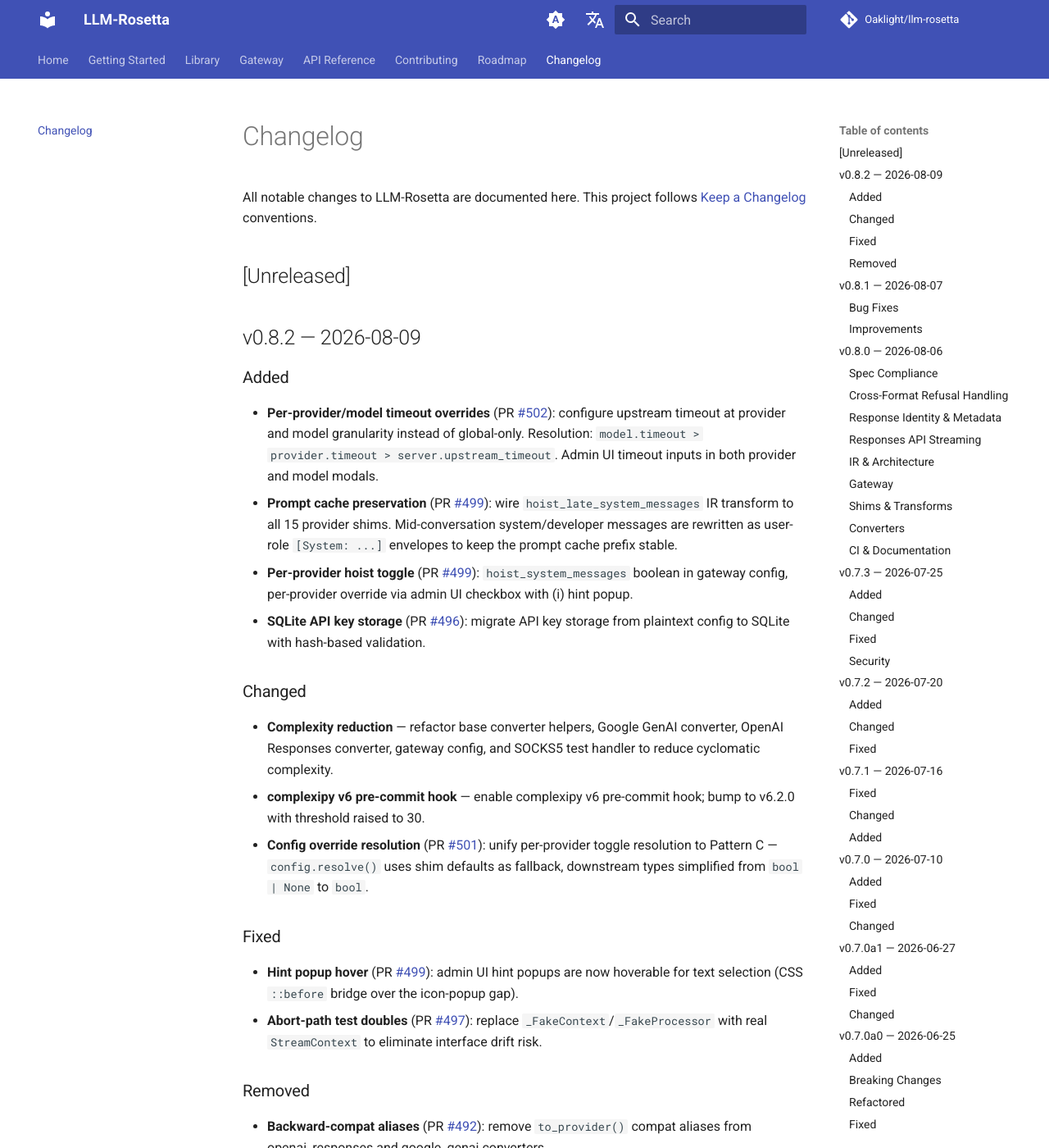
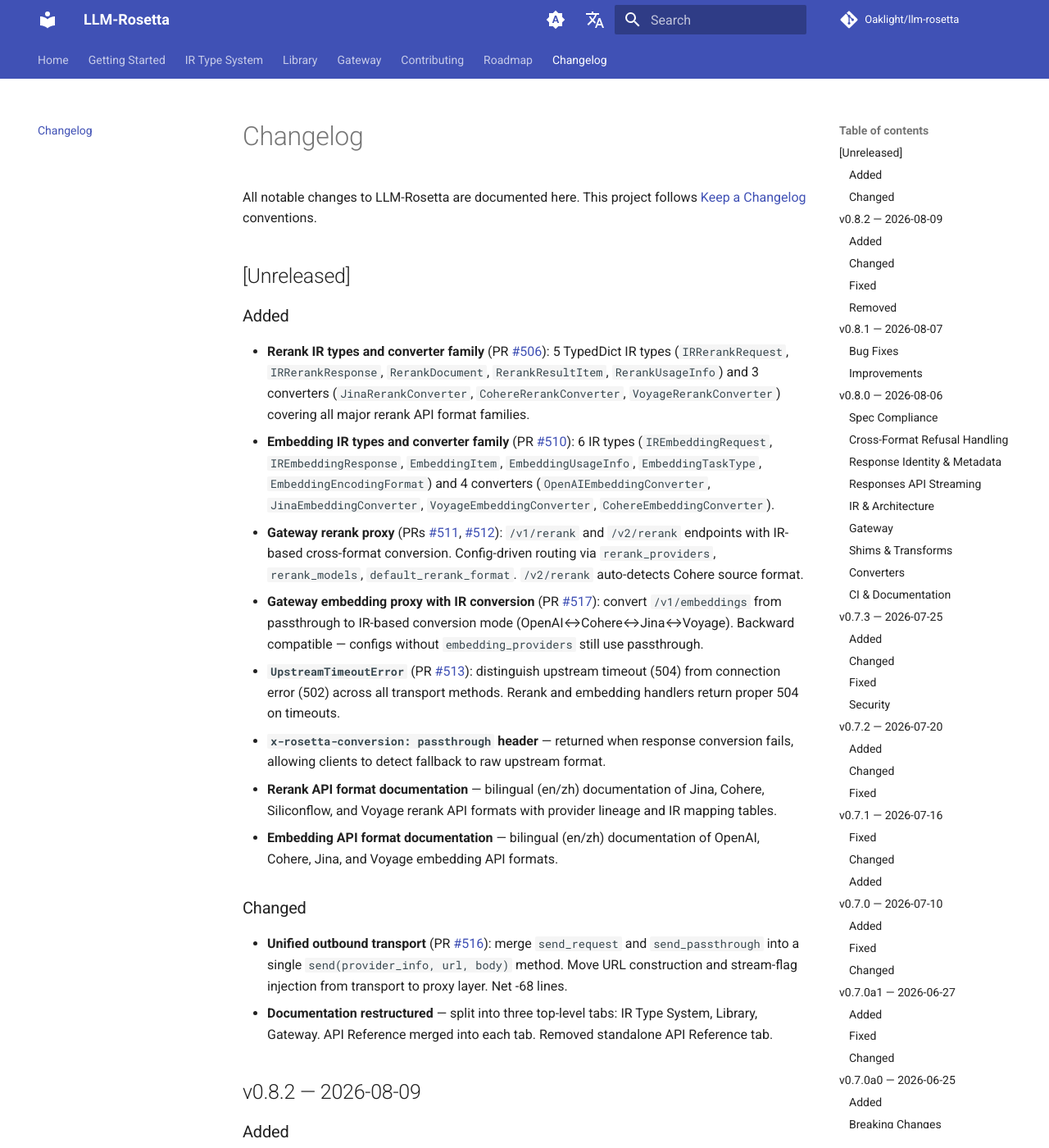
Before and after one commit to Oaklight/llm-rosetta, an MkDocs documentation site: the page built from docs/changelog.md, in a window 1280 px wide and 1400 px high. Shown: the whole window at 82% size. Built offline with MkDocs 1.6.1 and Material for MkDocs 9.7.7, drawn with Linux system fonts in a browser that asks for light colours; comment, search, counter and statistics services are not loaded.

Commit message:
docs: restructure nav + update for rerank/embedding
- Split nav into 3 top-level tabs: IR Type System, Library, Gateway
- Merge API Reference into each tab (no standalone API Reference tab)
- Gateway index: add /v1/rerank, /v2/rerank endpoints; update embeddings
  from "passthrough" to "cross-format conversion via IR"
- Changelog: add [Unreleased] entries for rerank/embedding IR, converters,
  gateway integration, transport unification, UpstreamTimeoutError

```diff
--- a/docs/changelog.md
+++ b/docs/changelog.md
@@ -7,6 +7,22 @@
 All notable changes to LLM-Rosetta are documented here. This project follows [Keep a Changelog](https://keepachangelog.com/) conventions.
 
 ## [Unreleased]
+
+### Added
+
+- **Rerank IR types and converter family** (PR [#506](https://github.com/Oaklight/llm-rosetta/pull/506)): 5 TypedDict IR types (`IRRerankRequest`, `IRRerankResponse`, `RerankDocument`, `RerankResultItem`, `RerankUsageInfo`) and 3 converters (`JinaRerankConverter`, `CohereRerankConverter`, `VoyageRerankConverter`) covering all major rerank API format families.
+- **Embedding IR types and converter family** (PR [#510](https://github.com/Oaklight/llm-rosetta/pull/510)): 6 IR types (`IREmbeddingRequest`, `IREmbeddingResponse`, `EmbeddingItem`, `EmbeddingUsageInfo`, `EmbeddingTaskType`, `EmbeddingEncodingFormat`) and 4 converters (`OpenAIEmbeddingConverter`, `JinaEmbeddingConverter`, `VoyageEmbeddingConverter`, `CohereEmbeddingConverter`).
+- **Gateway rerank proxy** (PRs [#511](https://github.com/Oaklight/llm-rosetta/pull/511), [#512](https://github.com/Oaklight/llm-rosetta/pull/512)): `/v1/rerank` and `/v2/rerank` endpoints with IR-based cross-format conversion. Config-driven routing via `rerank_providers`, `rerank_models`, `default_rerank_format`. `/v2/rerank` auto-detects Cohere source format.
+- **Gateway embedding proxy with IR conversion** (PR [#517](https://github.com/Oaklight/llm-rosetta/pull/517)): convert `/v1/embeddings` from passthrough to IR-based conversion mode (OpenAI↔Cohere↔Jina↔Voyage). Backward compatible — configs without `embedding_providers` still use passthrough.
+- **`UpstreamTimeoutError`** (PR [#513](https://github.com/Oaklight/llm-rosetta/pull/513)): distinguish upstream timeout (504) from connection error (502) across all transport methods. Rerank and embedding handlers return proper 504 on timeouts.
+- **`x-rosetta-conversion: passthrough` header** — returned when response conversion fails, allowing clients to detect fallback to raw upstream format.
+- **Rerank API format documentation** — bilingual (en/zh) documentation of Jina, Cohere, Siliconflow, and Voyage rerank API formats with provider lineage and IR mapping tables.
+- **Embedding API format documentation** — bilingual (en/zh) documentation of OpenAI, Cohere, Jina, and Voyage embedding API formats.
+
+### Changed
+
+- **Unified outbound transport** (PR [#516](https://github.com/Oaklight/llm-rosetta/pull/516)): merge `send_request` and `send_passthrough` into a single `send(provider_info, url, body)` method. Move URL construction and stream-flag injection from transport to proxy layer. Net -68 lines.
+- **Documentation restructured** — split into three top-level tabs: IR Type System, Library, Gateway. API Reference merged into each tab. Removed standalone API Reference tab.
 
 ## v0.8.2 — 2026-08-09
 
--- a/mkdocs.yml
+++ b/mkdocs.yml
@@ -107,23 +107,31 @@
       - Core Concepts: guide/concepts.md
       - Library Quick Start: getting-started/library-quickstart.md
       - Gateway Quick Start: getting-started/gateway-quickstart.md
+  - IR Type System:
+      - IR Types: guide/ir-types.md
+      - API Layers: guide/api-layers.md
+      - Chat API Standards: guide/api-standards.md
+      - Rerank API Formats: guide/rerank-formats.md
+      - Embedding API Formats: guide/embedding-formats.md
+      - API Reference: api/types.md
   - Library:
       - Provider Compatibility: guide/compatibility.md
-      - Converters:
+      - Chat Converters:
           - Using Converters: guide/converters.md
           - Streaming: guide/streaming.md
           - Multi-Turn State Bridge: guide/turn-bridge.md
           - Auto Detection: guide/auto-detection.md
-      - IR & Type System:
-          - IR Types: guide/ir-types.md
-          - API Layers: guide/api-layers.md
-          - API Standards: guide/api-standards.md
-          - Embedding API Formats: guide/embedding-formats.md
-          - Rerank API Formats: guide/rerank-formats.md
+      - Rerank Converters: guide/rerank-formats.md
+      - Embedding Converters: guide/embedding-formats.md
       - Providers:
           - Provider Shims: guide/shims.md
           - Reasoning / Thinking: guide/reasoning.md
           - Provider Reasoning Behavior: guide/provider-reasoning.md
+      - API Reference:
+          - Converters: api/converters.md
+          - Tool Ops: api/tool-ops.md
+          - Shims: api/shims.md
+          - Utilities: api/utils.md
       - Examples:
           - examples/index.md
           - Cross-Provider Conversation: examples/cross-provider.md
@@ -138,22 +146,12 @@
           - Admin Panel: gateway/admin-panel.md
           - Admin API: api/admin.md
       - Integration Guide: gateway/integration.md
+      - Observability: api/observability.md
       - Validation:
           - gateway/validation.md
           - CLI Cross-Format Testing: gateway/validation-cli.md
           - SDK & Integration Tests: gateway/validation-sdk.md
           - Compliance Testing: gateway/validation-comply.md
-  - API Reference:
-      - api/index.md
-      - Library API:
-          - Converters: api/converters.md
-          - IR Types: api/types.md
-          - Tool Ops: api/tool-ops.md
-          - Shims: api/shims.md
-          - Utilities: api/utils.md
-      - Gateway API:
-          - Admin API: api/admin.md
-          - Observability: api/observability.md
   - Contributing:
       - Contributing Guide: contributing/guide.md
       - Style Guide: contributing/style-guide.md
```
Also changed, not shown: docs/gateway/index.md (+3 -1 lines).
